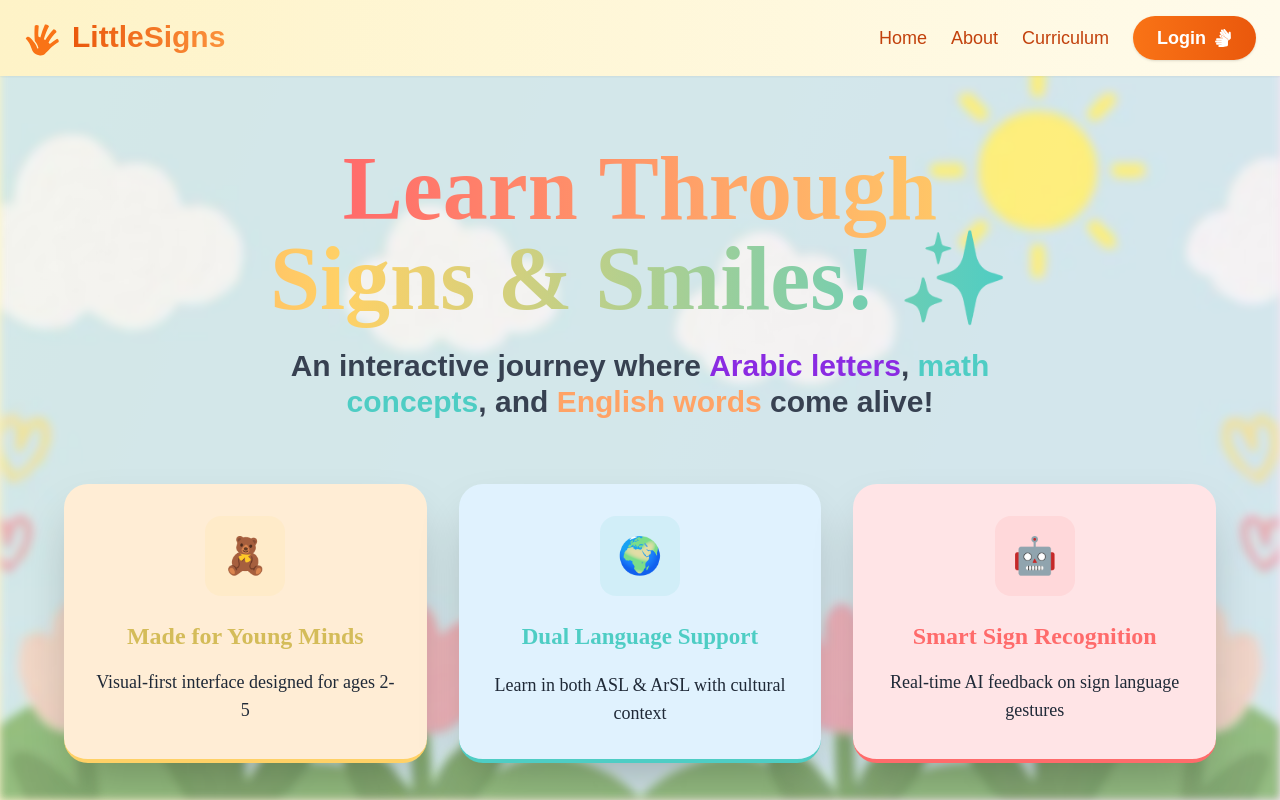
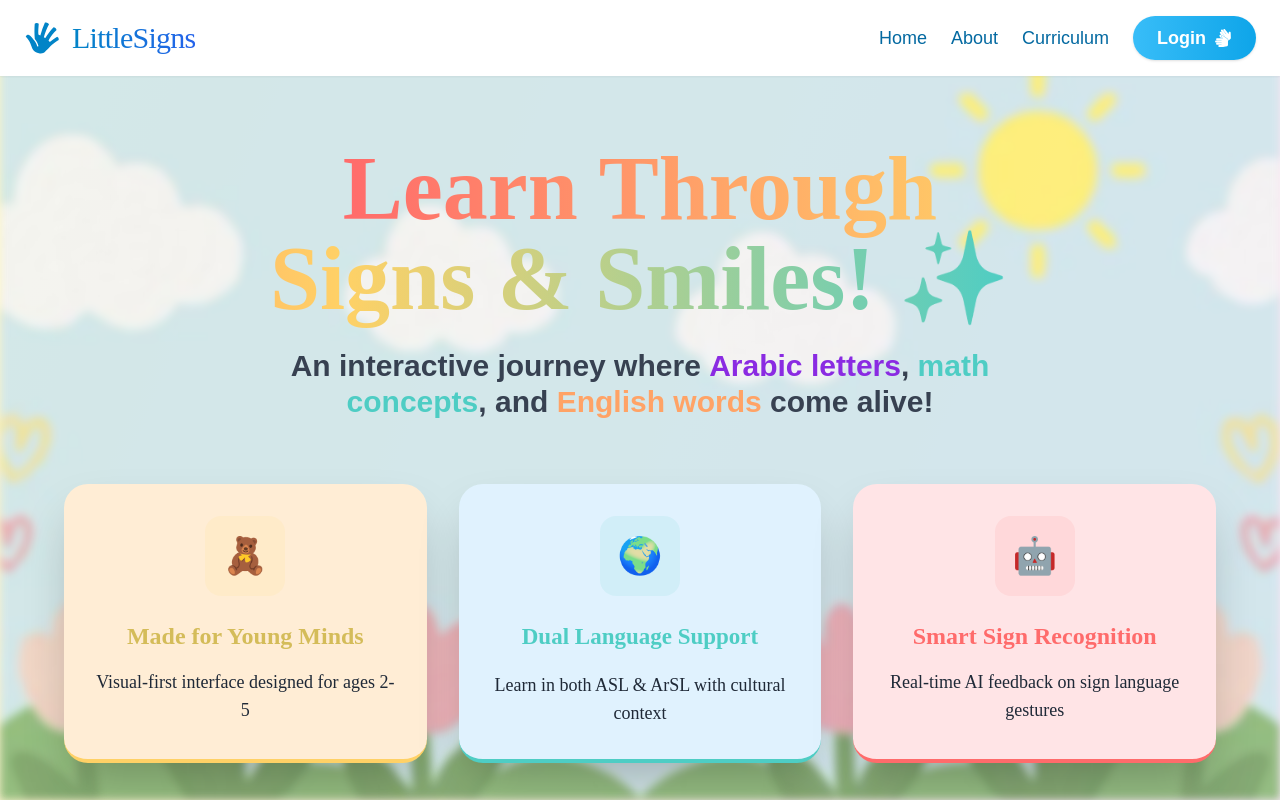
Before and after one commit to mariah16265/Sign-Language-Website, a React (Create React App) app in the folder FRONTEND/: page / in a window 1280 px wide. Shown: the top 800 px of the page. Built offline with nearby package versions, Linux system fonts and the light colour scheme.

Commit message:
dynamic navbar

```diff
--- a/FRONTEND/src/components/Navbar.jsx
+++ b/FRONTEND/src/components/Navbar.jsx
@@ -16,22 +16,23 @@ const Navbar = ({ hideLoginButton = false }) => {
     switch (location.pathname) {
       case '/':
         return {
-          bg: 'bg-gradient-to-r from-amber-100 to-amber-50',
-          text: 'from-amber-600 to-orange-500',
-          icon: 'text-orange-500',
-          button: 'from-orange-400 to-orange-500',
-          buttonHover: 'from-orange-500 to-orange-600',
-          navText: 'text-orange-700 hover:text-orange-500',
-          border: 'border-orange-500',
+          bg: 'bg-white',
+          text: 'from-sky-600 to-blue-600',
+          icon: 'text-sky-600',
+          button: 'from-sky-300 to-sky-400',
+          buttonHover: 'from-sky-400 to-sky-500',
+          navText: 'text-sky-700 hover:text-sky-600',
+          border: 'border-sky-400',
         };
+
       case '/signup':
         return {
           bg: 'bg-pink-50',
-          text: 'from-pink-600 to-fuchsia-500',
+          text: 'from-pink-600 to-fuchsia-500', // Updated text gradient
           icon: 'text-pink-600',
           button: 'from-fuchsia-500 to-pink-500',
           buttonHover: 'from-pink-600 to-fuchsia-600',
-          navBg: 'bg-pink-50', // lighter navbar bg here
+          navBg: 'bg-pink-50',
           navText: 'text-pink-700 hover:text-fuchsia-500',
           border: 'border-pink-400',
         };
@@ -39,7 +40,7 @@ const Navbar = ({ hideLoginButton = false }) => {
       case '/login':
         return {
           bg: 'bg-gradient-to-r from-amber-100 to-amber-50',
-          text: 'from-orange-600 to-yellow-500',
+          text: 'from-orange-600 to-yellow-500', // Updated text gradient
           icon: 'text-orange-500',
           button: 'from-yellow-500 to-orange-400',
           buttonHover: 'from-orange-500 to-orange-600',
@@ -49,7 +50,7 @@ const Navbar = ({ hideLoginButton = false }) => {
       case '/dashboard':
         return {
           bg: 'bg-white',
-          text: 'text-orange-700',
+          text: 'from-orange-600 to-orange-400', // Updated text gradient
           icon: 'text-orange-600',
           button: 'bg-orange-400',
           buttonHover: 'bg-orange-500',
@@ -60,7 +61,7 @@ const Navbar = ({ hideLoginButton = false }) => {
       case '/studyplan':
         return {
           bg: 'bg-gradient-to-r from-green-50 to-green-100',
-          text: 'from-green-600 to-lime-500',
+          text: 'from-green-600 to-lime-500', // Updated text gradient
           icon: 'text-green-600',
           button: 'from-lime-500 to-green-500',
           buttonHover: 'from-green-600 to-green-700',
@@ -70,7 +71,7 @@ const Navbar = ({ hideLoginButton = false }) => {
       default:
         return {
           bg: 'bg-white',
-          text: 'text-orange-700',
+          text: 'from-orange-600 to-orange-400', // Updated text gradient
           icon: 'text-orange-600',
           button: 'bg-orange-400',
           buttonHover: 'bg-orange-500',
@@ -122,15 +123,17 @@ const Navbar = ({ hideLoginButton = false }) => {
     <nav
       className={`${colors.bg} shadow-sm px-6 py-4 flex justify-between items-center sticky top-0 z-40 transition-colors duration-300`}
     >
-      {/* Logo */}
+      {/* Logo - fixed alignment */}
       <motion.div
-        className="flex items-center space-x-3" // Changed to items-baseline and added pt-1
+        className="flex items-center space-x-3"
         whileHover={{ scale: 1.05 }}
         transition={{ type: 'spring', stiffness: 400, damping: 10 }}
       >
-        <GiHand className={`text-4xl ${colors.icon} relative top-0.5`} />{' '}
-        {/* Added top positioning */}
-        <h1 className="text-2xl sm:text-3xl font-extrabold leading-snug text-transparent bg-clip-text bg-gradient-to-r from-orange-600 to-orange-400 pb-0.5">
+        <GiHand className={`text-4xl ${colors.icon}`} />
+        <h1
+          className={`text-2xl sm:text-3xl font-medium text-transparent bg-clip-text bg-gradient-to-r ${colors.text} tracking-tight`}
+          style={{ fontFamily: "'Fredoka One', cursive" }}
+        >
           LittleSigns
         </h1>
       </motion.div>
--- a/FRONTEND/src/components/Sidebar.jsx
+++ b/FRONTEND/src/components/Sidebar.jsx
@@ -27,15 +27,10 @@ const Sidebar = () => {
     {
       icon: <FaPuzzlePiece className="text-2xl" />,
       label: 'Quiz',
-      color: 'bg-amber-500 hover:bg-amber-600',
+      color: 'bg-emerald-500 hover:bg-emerald-600',
       path: '/quiz',
     },
-    {
-      icon: <FaChartBar className="text-2xl" />,
-      label: 'Progress',
-      color: 'bg-emerald-500 hover:bg-emerald-600',
-      path: '/progress',
-    },
+
     {
       icon: <FaSearch className="text-xl" />,
       label: 'Signs',
@@ -47,13 +42,13 @@ const Sidebar = () => {
   return (
     <div className="lg:w-64 w-full bg-gradient-to-b from-yellow-300 via-amber-300 to-red-400 shadow-lg px-6 py-8 flex flex-col rounded-none lg:rounded-r-3xl">
       <div className="h-16"></div>
-      <nav className="flex flex-col gap-8 mt-6">
+      <nav className="flex flex-col gap-11 mt-6">
         {tabs.map(({ icon, label, color, path }, index) => {
           const isActive = location.pathname.startsWith(path);
           return (
             <button
               key={index}
-              className={`relative flex items-center gap-3 pl-5 pr-6 py-5 text-white rounded-xl transition-all shadow-md ${color} hover:scale-[1.02] overflow-hidden ${
+              className={`relative flex items-center gap-4 pl-6 pr-8 py-6 text-white rounded-2xl transition-all shadow-md ${color} hover:scale-[1.02] overflow-hidden ${
                 isActive
                   ? 'ring-4 ring-white ring-offset-2 ring-offset-indigo-600 scale-[1.03]'
                   : ''
@@ -63,14 +58,17 @@ const Sidebar = () => {
               {isActive && (
                 <span className="absolute left-0 top-0 bottom-0 w-1.5 bg-white rounded-r-full animate-pulse"></span>
               )}
-              {icon}
-              <span className="font-bold text-base drop-shadow-sm tracking-wide">
+              {/* Increase icon size here */}
+              <div className="text-3xl">{icon}</div>
+
+              <span className="font-bold text-lg drop-shadow-sm tracking-wide">
                 {label}
               </span>
             </button>
           );
         })}
       </nav>
+
       <div className="flex-grow"></div>
     </div>
   );
--- a/FRONTEND/src/pages/Dashboard.jsx
+++ b/FRONTEND/src/pages/Dashboard.jsx
@@ -518,7 +518,7 @@ const Dashboard = () => {
             {/* Learning Progress - Right Side */}
             <div className="bg-gradient-to-r from-lime-100 to-green-200 p-6 rounded-2xl shadow-md border border-gray-100">
               <div className="flex justify-between items-center mb-4">
-                <h3 className="text-xl font-bold text-green-800">
+                <h3 className="text-2xl font-bold text-green-800">
                   Learning Progress
                 </h3>
                 <div className="flex items-center gap-2">
--- a/FRONTEND/src/pages/LoginPage.jsx
+++ b/FRONTEND/src/pages/LoginPage.jsx
@@ -173,7 +173,7 @@ const LoginPage = () => {
   return (
     <div className="relative min-h-screen flex flex-col">
       {/* Navbar */}
-      <div className="w-full z-20">
+      <div className="w-full z-50">
         <Navbar hideLoginButton={true} />
       </div>
 
```
Also changed, not shown: FRONTEND/src/pages/AboutUs.jsx (added).
